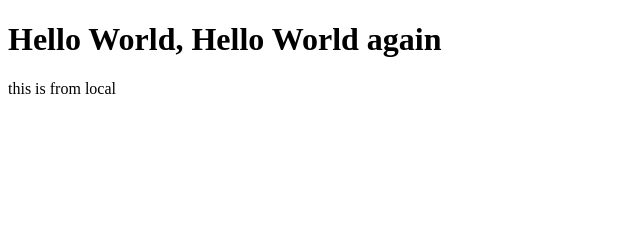
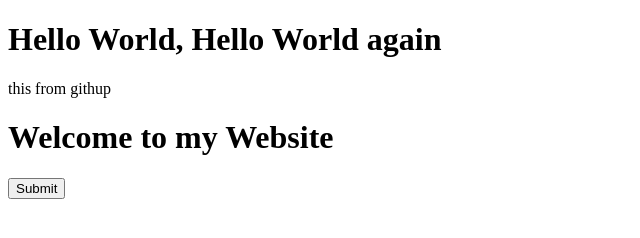
Before and after one commit to Iyad87/gitexercise-, a plain HTML site: page index.html in a window 1280 px wide. Shown: the whole page, without its empty margins (0-640 px from the left). Drawn offline with Linux system fonts and the light colour scheme.

Commit message:
Add a button

```diff
--- a/index.html
+++ b/index.html
@@ -8,8 +8,10 @@
 </head>
 <body>
     <h1>Hello World, Hello World again</h1>
-    <p>this is from local</p>
 
+    <p> this from githup</p>
+    <h1>Welcome to my Website</h1>
+    <button>Submit</button>
 
 </body>
 </html>
```
